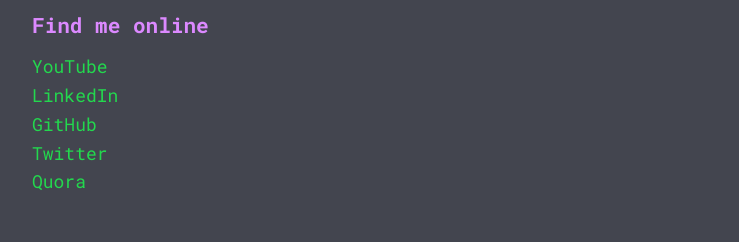
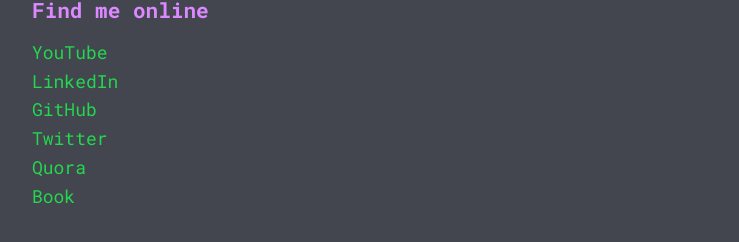
Before and after one commit to kjammes/personal-site, a plain HTML site: page index.html in a window 1280 px wide. Shown: the part 242-484 px from the top of the page, without its empty margins (257-996 px from the left). Drawn offline with Linux system fonts and the light colour scheme.

Commit message:
Just a little performance test if I have a pdf

```diff
--- a/index.html
+++ b/index.html
@@ -60,6 +60,13 @@
           Quora</a>
         </li>
 
+        <li>
+          <a
+          href="./assets/web_assembly_rust.pdf"
+          target="_blank">
+          Book</a>
+        </li>
+
       </ul>
     </main>
   </div>
```
Also changed, not shown: 1 other file.
